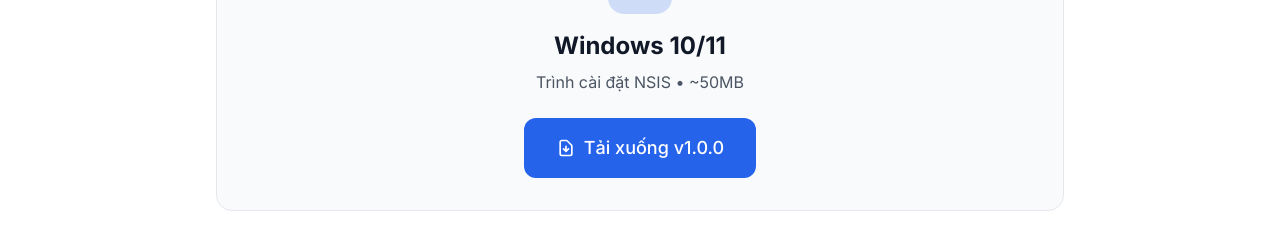
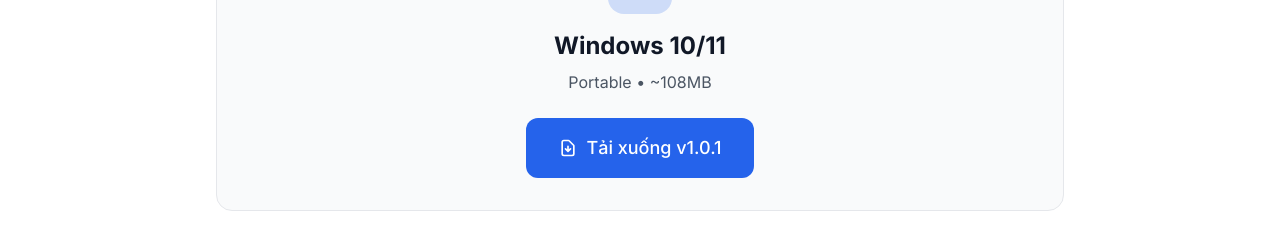
Before and after one commit to MinhPhatHocPython/fortressvault-website, a React (Vite) app: page /download in a window 1280 px wide. Shown: the part 359-587 px from the top of the page. Built offline with nearby package versions, Linux system fonts and the light colour scheme.

Commit message:
Update to v1.0.1

```diff
--- a/src/components/Home/Download.tsx
+++ b/src/components/Home/Download.tsx
@@ -11,7 +11,7 @@
             <svg className="w-5 h-5" fill="none" stroke="currentColor" viewBox="0 0 24 24"><path strokeLinecap="round" strokeLinejoin="round" strokeWidth={2} d="M12 10v6m0 0l-3-3m3 3l3-3m2 8H7a2 2 0 01-2-2V5a2 2 0 012-2h5.586a1 1 0 01.707.293l5.414 5.414a1 1 0 01.293.707V19a2 2 0 01-2 2z" /></svg>
             Tải xuống cho Windows
           </Button>
-          <Button variant="secondary" className="text-lg px-8 py-4" href="https://github.com/anomalyco/fortress-vault/releases/latest">
+          <Button variant="secondary" className="text-lg px-8 py-4" href="https://github.com/MinhPhatHocPython/fortress-vault/releases/latest">
             <svg className="w-5 h-5" fill="currentColor" viewBox="0 0 24 24"><path d="M12 0C5.37 0 0 5.37 0 12c0 5.31 3.435 9.795 8.205 11.385.6.105.825-.255.825-.57 0-.285-.015-1.23-.015-2.235-3.015.555-3.795-.735-4.035-1.41-.135-.345-.72-1.41-1.23-1.695-.42-.225-1.02-.78-.015-.795.945-.015 1.62.87 1.845 1.23 1.08 1.815 2.805 1.305 3.495.99.105-.78.42-1.305.765-1.605-2.67-.3-5.46-1.335-5.46-5.925 0-1.305.465-2.385 1.23-3.225-.12-.3-.54-1.53.12-3.18 0 0 1.005-.315 3.3 1.23.96-.27 1.98-.405 3-.405s2.04.135 3 .405c2.295-1.56 3.3-1.23 3.3-1.23.66 1.65.24 2.88.12 3.18.765.84 1.23 1.905 1.23 3.225 0 4.605-2.805 5.625-5.475 5.925.435.375.81 1.095.81 2.22 0 1.605-.015 2.895-.015 3.3 0 .315.225.69.825.57A12.02 12.02 0 0024 12c0-6.63-5.37-12-12-12z" /></svg>
             GitHub Releases
           </Button>
@@ -19,7 +19,7 @@
         <div className="mt-6 text-sm text-gray-500 dark:text-text-secondary">
           <span className="inline-flex items-center gap-1">
             <svg className="w-4 h-4 text-accent" fill="none" stroke="currentColor" viewBox="0 0 24 24"><path strokeLinecap="round" strokeLinejoin="round" strokeWidth={2} d="M9 12l2 2 4-4m6 2a9 9 0 11-18 0 9 9 0 0118 0z" /></svg>
-            Phiên bản mới nhất v1.0.0
+            Phiên bản mới nhất v1.0.1
           </span>
           <span className="mx-2">•</span>
           <span>Hỗ trợ Windows 10/11</span>
--- a/src/components/UI/Button.tsx
+++ b/src/components/UI/Button.tsx
@@ -3,13 +3,13 @@
 
 interface ButtonProps {
   children: ReactNode; variant?: 'primary' | 'secondary' | 'accent'
-  href?: string; onClick?: () => void; className?: string; download?: string
+  href?: string; onClick?: () => void; className?: string; download?: string | boolean
 }
 
 export function Button({ children, variant = 'primary', href, onClick, className = '', download }: ButtonProps) {
   const cls = `${variant === 'primary' ? 'btn-primary' : variant === 'accent' ? 'btn-accent' : 'btn-secondary'} ${className} inline-flex items-center gap-2`
   const MotionTag = href ? motion.a : motion.button
-  const props = href ? { href, download } : { onClick }
+  const props = href ? { href, download: download === true ? '' : download } : { onClick }
 
   return (
     <MotionTag whileHover={{ scale: 1.03 }} whileTap={{ scale: 0.97 }} className={cls} {...props}>
--- a/src/pages/Download.tsx
+++ b/src/pages/Download.tsx
@@ -17,10 +17,10 @@
             <svg className="w-8 h-8 text-primary" fill="none" stroke="currentColor" viewBox="0 0 24 24"><path strokeLinecap="round" strokeLinejoin="round" strokeWidth={2} d="M9.75 17L9 20l-1 1h8l-1-1-.75-3M3 13h18M5 17h14a2 2 0 002-2V5a2 2 0 00-2-2H5a2 2 0 00-2 2v10a2 2 0 002 2z" /></svg>
           </div>
           <h2 className="text-2xl font-bold text-gray-900 dark:text-white mb-2">Windows 10/11</h2>
-          <p className="text-gray-600 dark:text-text-secondary mb-6">Trình cài đặt NSIS • ~50MB</p>
-          <Button variant="primary" className="text-lg px-8 py-4">
+          <p className="text-gray-600 dark:text-text-secondary mb-6">Portable • ~108MB</p>
+          <Button variant="primary" className="text-lg px-8 py-4" href="https://github.com/MinhPhatHocPython/fortress-vault/releases/latest/download/FortressVault_v1.0.1_portable.zip" download>
             <svg className="w-5 h-5" fill="none" stroke="currentColor" viewBox="0 0 24 24"><path strokeLinecap="round" strokeLinejoin="round" strokeWidth={2} d="M12 10v6m0 0l-3-3m3 3l3-3m2 8H7a2 2 0 01-2-2V5a2 2 0 012-2h5.586a1 1 0 01.707.293l5.414 5.414a1 1 0 01.293.707V19a2 2 0 01-2 2z" /></svg>
-            Tải xuống v1.0.0
+            Tải xuống v1.0.1
           </Button>
         </motion.div>
 
@@ -28,7 +28,7 @@
           <h3 className="text-xl font-bold text-gray-900 dark:text-white mb-4">Hướng dẫn cài đặt</h3>
           <div className="space-y-4">
             {[
-              { step: '1', title: 'Tải file cài đặt', desc: 'Nhấn nút tải xuống ở trên để lấy file PasswordVault_Setup_v1.0.0.exe.' },
+              { step: '1', title: 'Tải file cài đặt', desc: 'Nhấn nút tải xuống ở trên để lấy file FortressVault_v1.0.1_portable.zip.' },
               { step: '2', title: 'Chạy trình cài đặt', desc: 'Mở file vừa tải và làm theo hướng dẫn. Bạn có thể chọn thư mục cài đặt tùy ý.' },
               { step: '3', title: 'Tạo Master Password', desc: 'Lần đầu chạy ứng dụng, tạo Master Password để bảo vệ kho mật khẩu của bạn.' },
             ].map(item => (
```
Also changed, not shown: 1 other file (tests, documents, lock files or other folders).
